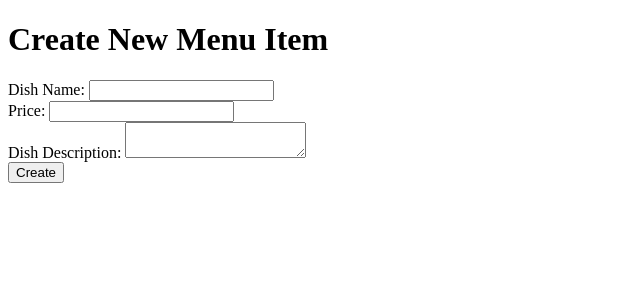
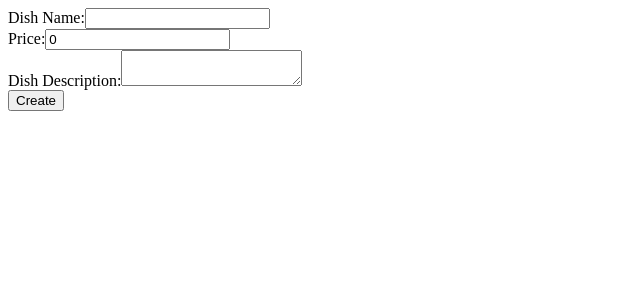
Before and after one commit to mmirzaee98/project-Restaurant-Menu-, a Next.js app: page /admin/create in a window 1280 px wide. Shown: the top 300 px of the page, without its empty margins (0-640 px from the left). Built offline with nearby package versions, Linux system fonts and the light colour scheme.

Commit message:
create items from admin

```diff
--- a/app/admin/create/page.js
+++ b/app/admin/create/page.js
@@ -1,51 +1,92 @@
-// app/admin/create/page.js
-import { revalidatePath } from 'next/cache';
-import { redirect } from 'next/navigation';
+'use client';
 
-// Server action to create a new item
-export async function createItem(formData) {
-  'use server';
-  const dishName = formData.get('dishName');
-  const price = formData.get('price');
-  const dish_description = formData.get('dish_description');
+import { useState } from 'react';
+import { useRouter } from 'next/navigation';
 
-  const newItem = {
-    dishName,
-    price: Number(price),
-    dish_description,
+export default function MenuItemForm({ initialData = {}, action }) {
+  const router = useRouter();
+
+  // Initialize state with fallback values
+  const [dishName, setDishName] = useState(initialData.dishName ?? '');
+  const [price, setPrice] = useState(initialData.price ?? 0);
+  const [dishDescription, setDishDescription] = useState(initialData.dish_description ?? '');
+  const [errors, setErrors] = useState([]);
+
+  const handleSubmit = async (e) => {
+    e.preventDefault();
+
+    // Clear old errors
+    setErrors([]);
+
+    // CLIENT-SIDE VALIDATION
+    const validationErrors = [];
+    if (dishName.length < 3 || dishName.length > 50) {
+      validationErrors.push('Dish name must be between 3 and 50 characters in length.');
+    }
+    if (Number(price) <= 0) {
+      validationErrors.push('Price must be a positive number greater than 0.');
+    }
+    if (!dishDescription || dishDescription.length < 10) {
+      validationErrors.push('Dish description must be at least 10 characters.');
+    }
+
+    // If there are errors, display them inline and STOP
+    if (validationErrors.length > 0) {
+      setErrors(validationErrors);
+      return;
+    }
+
+    // No errors, so let's call the server action in a try/catch
+    try {
+      const formData = new FormData();
+      formData.append('dishName', dishName);
+      formData.append('price', price);
+      formData.append('dish_description', dishDescription);
+
+      await action(formData); // Calls createItem on the server
+      router.push('/admin');  // Redirect to /admin if successful
+    } catch (error) {
+      // If the server action throws an error (e.g., negative price),
+      // show it inline instead of a Next.js error page
+      setErrors([error.message]);
+    }
   };
 
-  await fetch('http://localhost:4000/items', {
-    method: 'POST',
-    headers: { 'Content-Type': 'application/json' },
-    body: JSON.stringify(newItem),
-  });
+  return (
+    <form onSubmit={handleSubmit}>
+      {/* Display any errors inline */}
+      {errors.length > 0 && (
+        <ul style={{ color: 'red' }}>
+          {errors.map((err, index) => (
+            <li key={index}>{err}</li>
+          ))}
+        </ul>
+      )}
 
-  // Revalidate relevant paths
-  revalidatePath('/admin');
-  revalidatePath('/collection');
-  redirect('/admin');
-}
-
-export default function CreatePage() {
-  return (
       <div>
-      <h1>Create New Menu Item</h1>
-      <form action={createItem}>
-        <div>
-          <label>Dish Name: </label>
-          <input name="dishName" type="text" required />
+        <label>Dish Name:</label>
+        <input
+          type="text"
+          value={dishName}
+          onChange={(e) => setDishName(e.target.value)}
+        />
       </div>
       <div>
-          <label>Price: </label>
-          <input name="price" type="number" required />
+        <label>Price:</label>
+        <input
+          type="number"
+          value={price}
+          onChange={(e) => setPrice(e.target.value)}
+        />
       </div>
       <div>
-          <label>Dish Description: </label>
-          <textarea name="dish_description" required />
+        <label>Dish Description:</label>
+        <textarea
+          value={dishDescription}
+          onChange={(e) => setDishDescription(e.target.value)}
+        />
       </div>
       <button type="submit">Create</button>
     </form>
-    </div>
   );
 }
```
Also changed, not shown: app/components/MenuItemForm.js (+27 -15 lines). Lines whose indentation alone changed are shown as unchanged.
